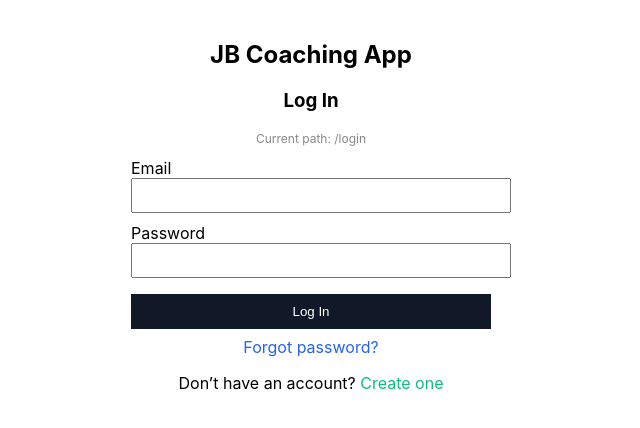
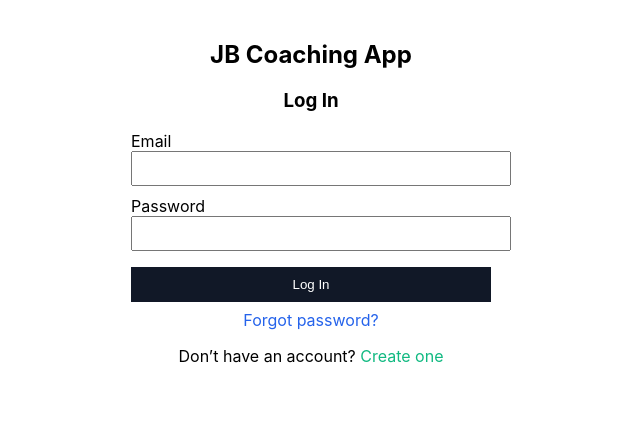
Before and after one commit to Sydnor01/jb-coach, a React (Create React App) app: page /login in a window 1280 px wide. Shown: the top 428 px of the page, without its empty margins (329-969 px from the left). Built offline with nearby package versions, Linux system fonts and the light colour scheme; no server answers; the HTML template or start-up script is replaced by a standard one.

Commit message:
Remove login debug path display

```diff
--- a/src/components/Login.js
+++ b/src/components/Login.js
@@ -54,9 +54,7 @@ export default function Login({ setUser }) {
     <div style={{ maxWidth: 360, margin: "40px auto", textAlign: "center" }}>
       <h2>JB Coaching App</h2>
       <h3>Log In</h3>
-      <p style={{ fontSize: 12, color: "#888" }}>
-      Current path: {window.location.pathname}
-    </p>
+
 
       <form onSubmit={handleSubmit}>
         <div style={{ textAlign: "left", marginBottom: 10 }}>
```
